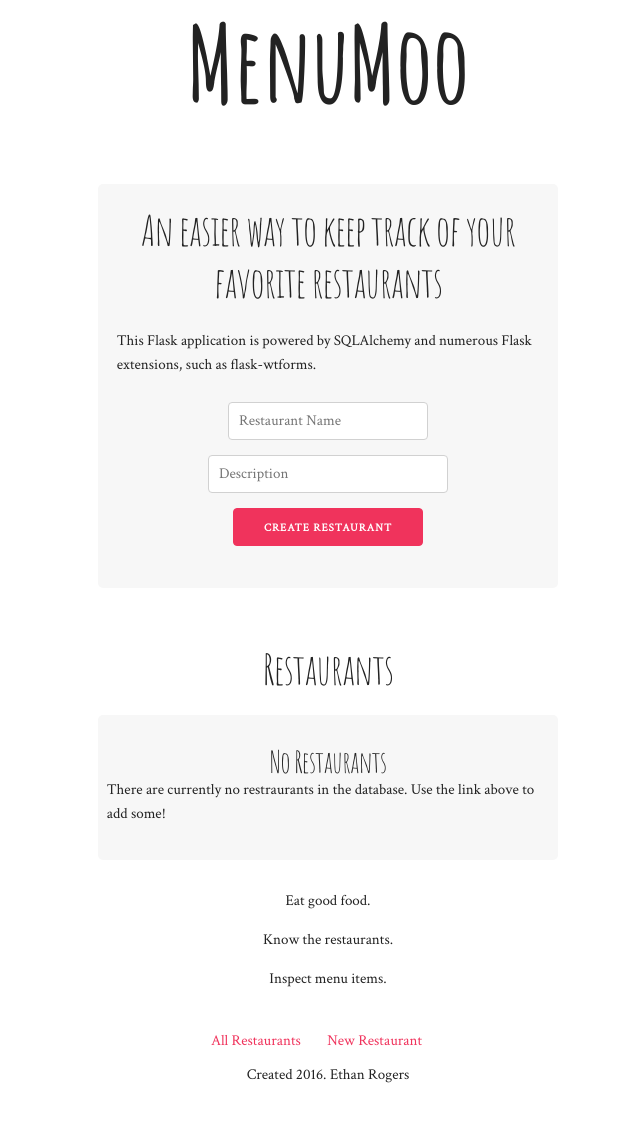
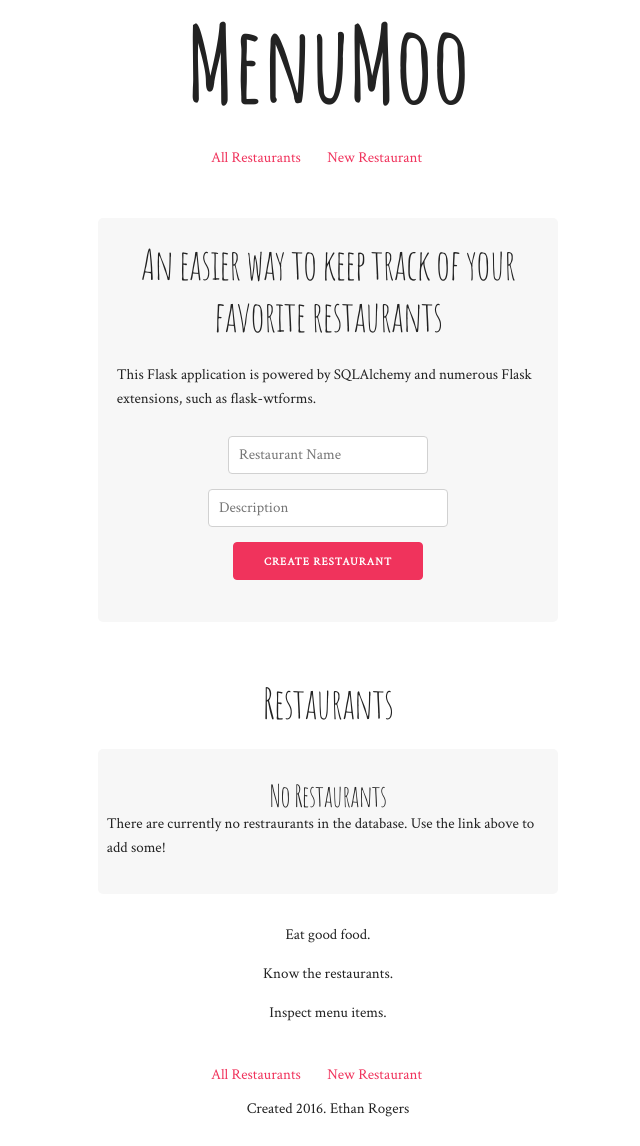
Before and after one commit to erogers6264/menumoo, a Flask app: page / in a window 1280 px wide. Shown: the whole page, without its empty margins (312-952 px from the left). Before the commit the page ends 1083 px from the top, so only its background shows below. Run offline with Flask 2, Linux system fonts and the light colour scheme; data that the repository does not hold is empty; parts of the project's set-up code (start-up, migrations or seed data) failed here and were passed over.

Commit message:
Adjust indentation

```diff
--- a/menumoo/templates/restaurants.html
+++ b/menumoo/templates/restaurants.html
@@ -1,5 +1,8 @@
 {% extends "layout.html" %}
-
+{% block nav %}
+<li><a href="{{ url_for('allRestaurants') }}">All Restaurants</a></li>
+<li><a href="{{ url_for('newRestaurant') }}">New Restaurant</a></li>
+{% endblock %}
 {% block spiel %}
 <div class="container spiel">
     <div class="six columns offset-by-three box">
```
Lines whose indentation alone changed are shown as unchanged.
